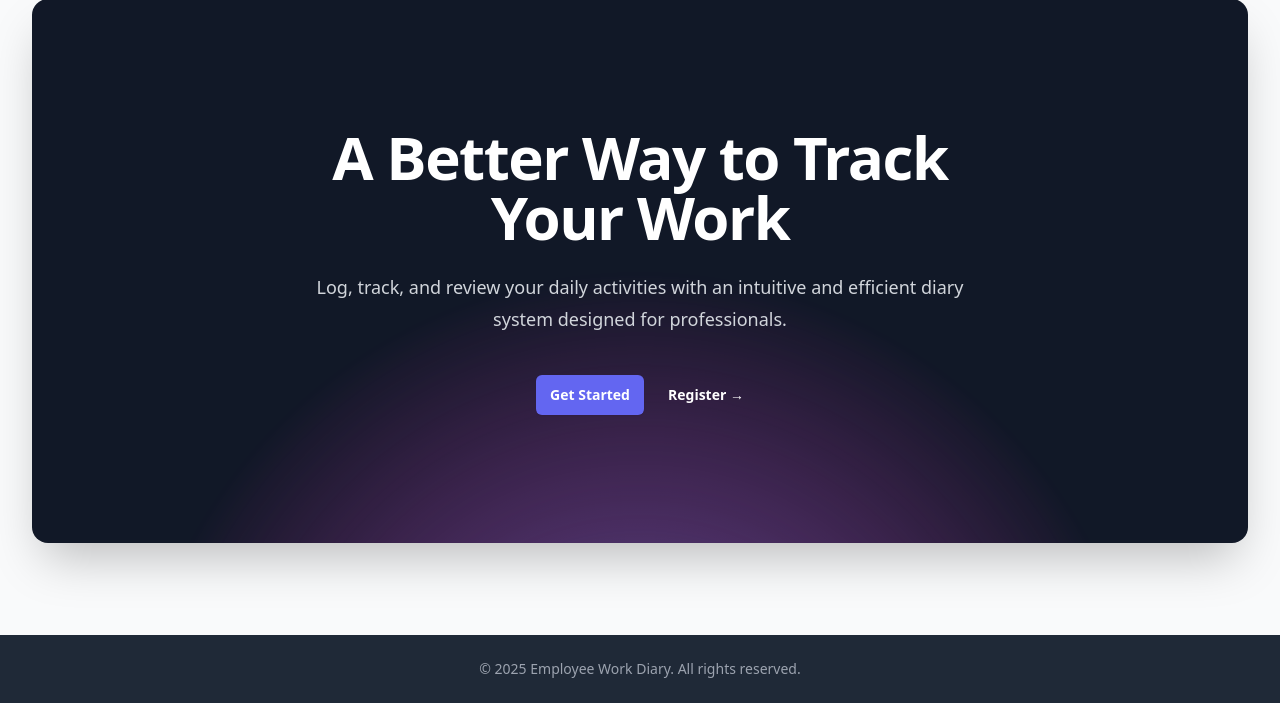
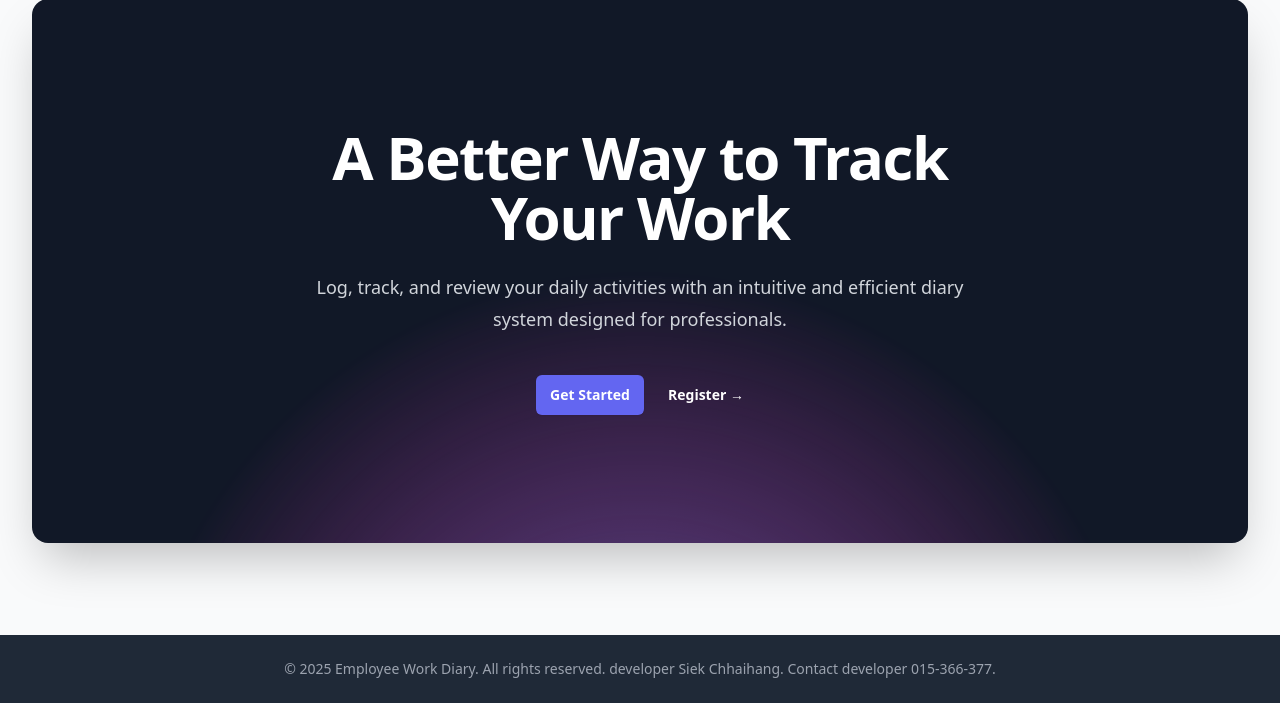
Before and after one commit to Siekchhayhang/employee-diary-app, a Flask app: page / in a window 1280 px wide. Shown: the part 97-800 px from the top of the page. Run offline with Flask 2, Linux system fonts and the light colour scheme; some libraries are stand-ins or nearby versions.

Commit message:
add developer contact

```diff
--- a/app/templates/base.html
+++ b/app/templates/base.html
@@ -220,7 +220,8 @@
     <footer class="bg-gray-800 text-white text-center p-6 mt-8">
       <div class="container mx-auto">
         <p class="text-sm text-gray-400">
-          &copy; 2025 Employee Work Diary. All rights reserved.
+          &copy; 2025 Employee Work Diary. All rights reserved. developer Siek
+          Chhaihang. Contact developer 015-366-377.
         </p>
       </div>
     </footer>
```
